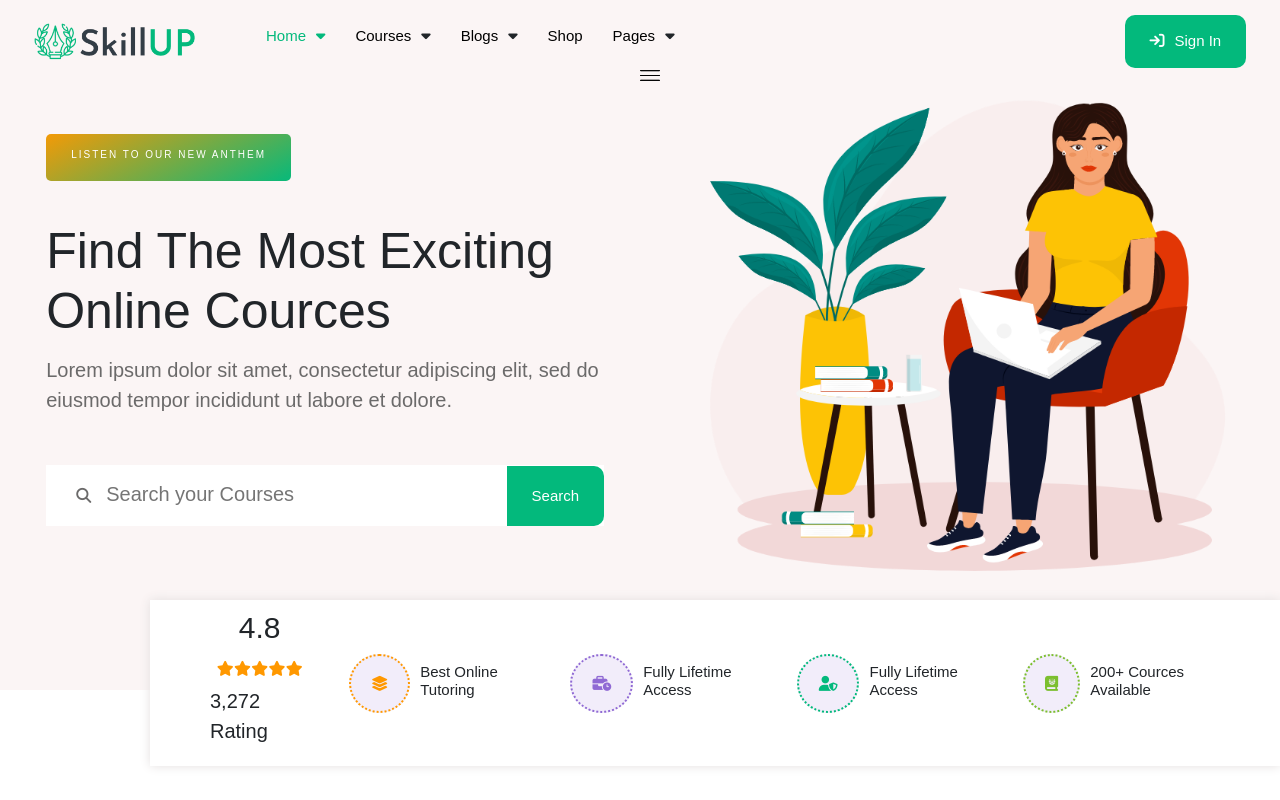
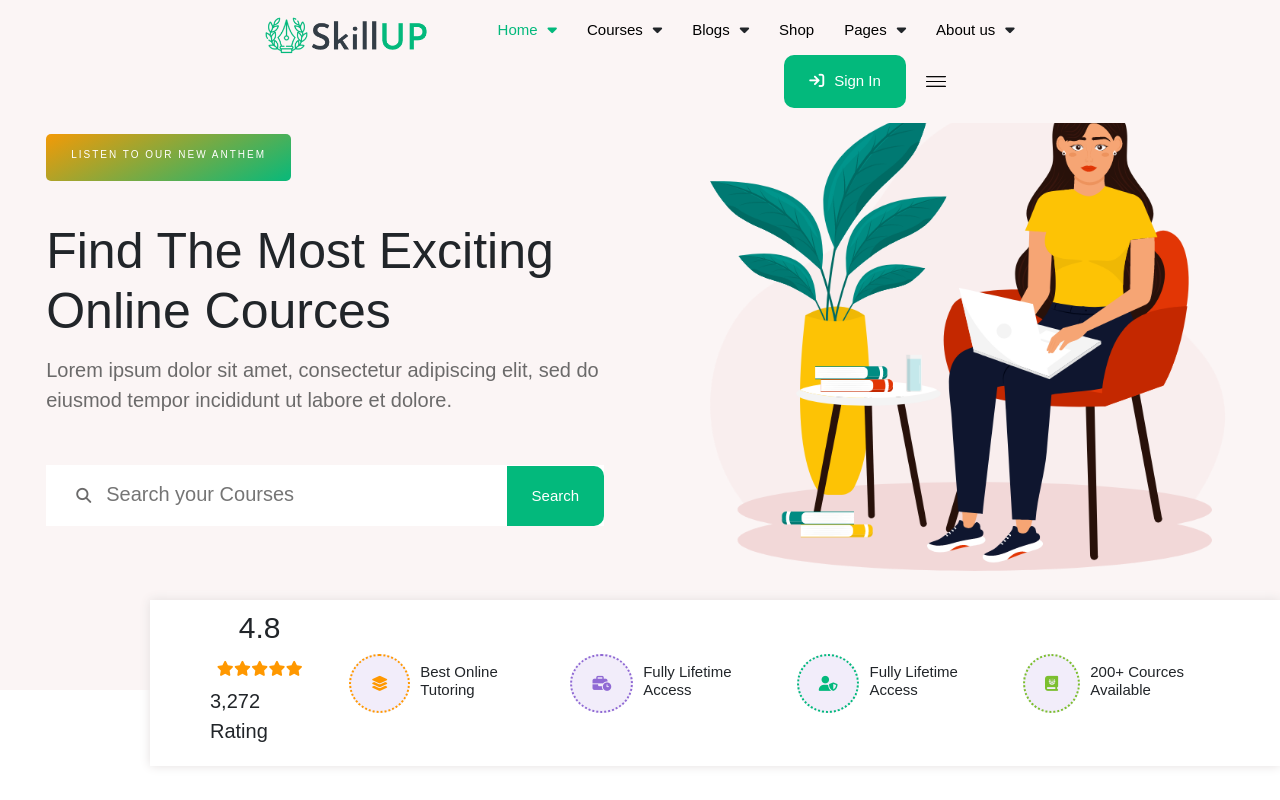
Before and after one commit to subash431/skillup, a plain HTML site: page index.html in a window 1280 px wide. Shown: the top 800 px of the page. Drawn offline with nearby package versions, Linux system fonts and the light colour scheme.

Commit message:
Update index.html
About paged added

```diff
--- a/index.html
+++ b/index.html
@@ -41,6 +41,7 @@
                 <li><a href="#">Blogs</a><i class="fa-solid fa-caret-down"></i></li>
                 <li><a href="#">Shop</a></li>
                 <li><a href="#">Pages</a><i class="fa-solid fa-caret-down"></i></li>
+                <li><a href="#">About us</a><i class="fa-solid fa-caret-down"></i></li>
             </ul>
         </div>
         <div class="button">
```
